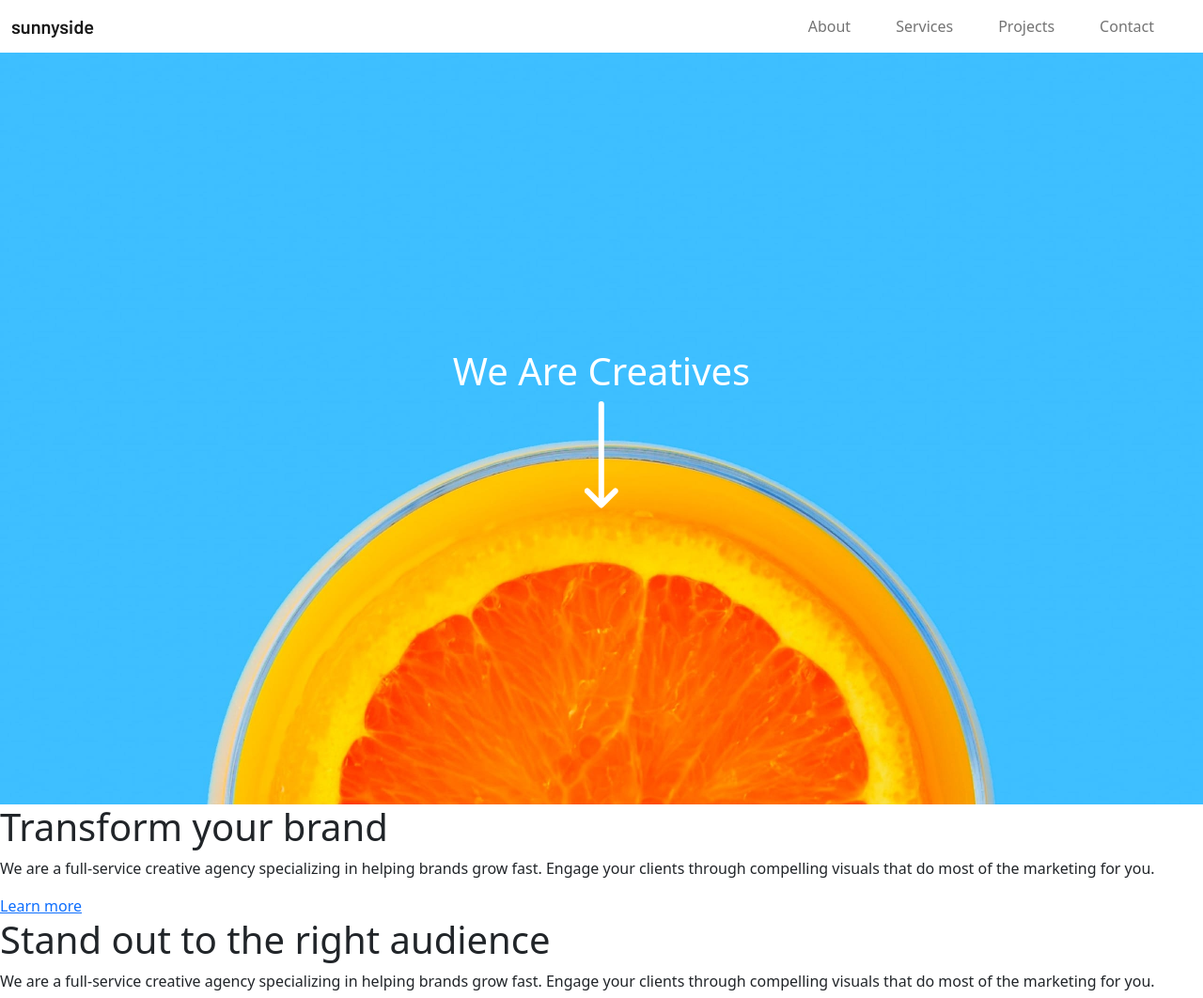
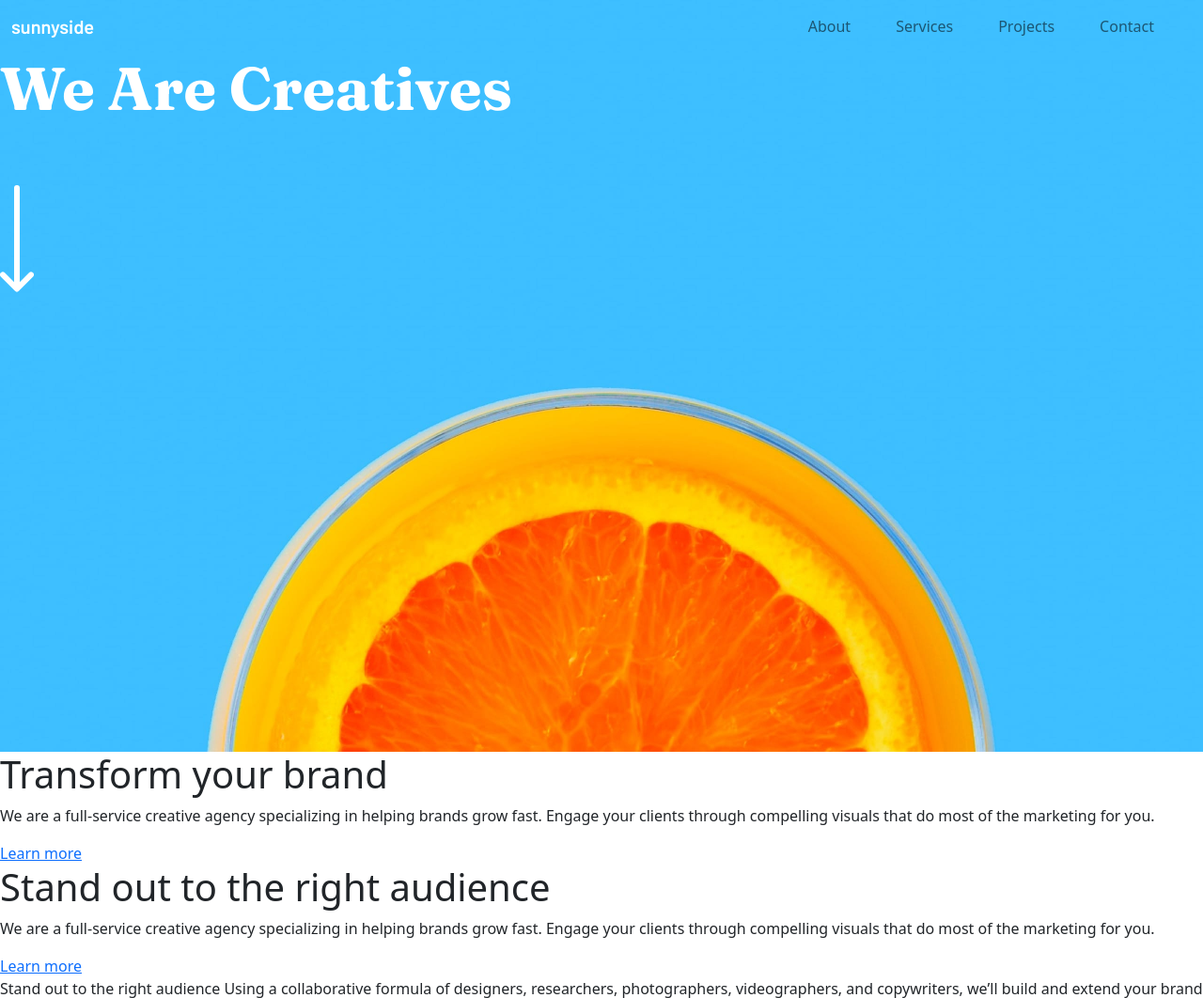
Before and after one commit to Tony-Leng/sunnyside-agency-landing-page-main, a website: page index.html in a window 1280 px wide. Shown: the top 1062 px of the page at 94% size. Drawn offline with nearby package versions, Linux system fonts and the light colour scheme.

Commit message:
update navbar, floated navbar over hero image

```diff
--- a/index.html
+++ b/index.html
@@ -21,15 +21,16 @@
   </style>
 </head>
 <body>
+  <div class="bg_img">
     <div class="navbar navbar-expand-sm navbar-light navbar-lewagon">
       <div class="container-fluid">
-      <a class="navbar-brand" href="#">sunnyside</a>
+        <a class="navbar-brand text-white" href="#">sunnyside</a>
         <button class="navbar-toggler" type="button" data-bs-toggle="collapse" data-bs-target="#navbarSupportedContent" aria-controls="navbarSupportedContent" aria-expanded="false" aria-label="Toggle navigation">
           <span class="navbar-toggler-icon"></span>
         </button>
         <div class="collapse navbar-collapse" id="navbarSupportedContent">
           <ul class="navbar-nav me-auto">
-          <li class="nav-item active">
+            <li class="nav-item">
               <a class="nav-link" href="#">About</a>
             </li>
             <li class="nav-item">
@@ -45,13 +46,12 @@
         </div>
       </div>
     </div>
-
-  <div class="hero-image">
     <div class="hero-text">
-      <h1>We Are Creatives</h1>
-      <img src="images/icon-arrow-down.svg" alt="down arrow">
+      <h1 class="hero-title">We Are Creatives</h1>
+      <img class="hero-img" src="images/icon-arrow-down.svg" alt="down arrow">
     </div>
   </div>
+
 
   <div class="card-section">
     <div class="transform-section">
--- a/styles/hero-image.css
+++ b/styles/hero-image.css
@@ -2,20 +2,20 @@
   height: 100%;
 }
 
-/* The hero image */
+/* The hero image
 .hero-image {
 background-image: url(../images/desktop/image-header.jpg);
 
 /* Set a specific height */
-height: 100vh;
-z-index : 1000;
+/* height: 100vh;
+z-index : 1000; */
 
 /* Position and center the image to scale nicely on all screens */
-background-position: center;
+/* background-position: center;
 background-repeat: no-repeat;
 background-size: cover;
 position: relative;
-}
+} */ */
 
 /* Place text in the middle of the image */
 .hero-text {
@@ -25,4 +25,32 @@
 left: 50%;
 transform: translate(-50%, -50%);
 color: white;
+display: flex;
+flex-direction: column;
+justify-content: space-between;
 }
+
+.hero-title {
+  font-family: 'Fraunces', serif;
+  font-size: 64px;
+  font-style: bold;
+  margin-bottom: 64px;
+  color: white;
+}
+
+.hero-img {
+  margin-bottom: 180px;
+}
+
+.bg_img {
+  background-image: url(../images/desktop/image-header.jpg);
+
+/* Set a specific height */
+  height: 100vh;
+  z-index : 1000;
+ /* Position and center the image to scale nicely on all screens */
+  background-position: center;
+  background-repeat: no-repeat;
+  background-size: cover;
+  position: relative;
+}
--- a/styles/navbar.css
+++ b/styles/navbar.css
@@ -2,7 +2,6 @@
 /* font-family: 'Fraunces', serif; */
 
 .navbar-lewagon {
-  /* justify-content: space-between; */
   background-color: transparent;
 }
 
@@ -13,11 +12,11 @@
 .navbar-brand {
   font-family: 'Barlow', sans-serif;
   font-weight: 900;
+  color: white;
 }
 
 .nav-link {
   margin-right: 32px;
-  color: transparent;
 }
 
 .nav-item {
@@ -25,7 +24,7 @@
 }
 
 .nav-link:hover {
-  background-color:aqua;
+  background-color:white;
   color: black;
   border-radius: 24px;
   font-family: 'Fraunces', serif;
@@ -34,6 +33,12 @@
   padding-right: 24px;
 }
 
-.navbar {
-  z-index : 1001;
-}
+/* .active {
+  background-color:white;
+  color: black;
+  border-radius: 24px;
+  font-family: 'Fraunces', serif;
+  text-transform: uppercase;
+  padding-left: 24px;
+  padding-right: 24px;
+} */
```
Lines whose indentation alone changed are shown as unchanged.
